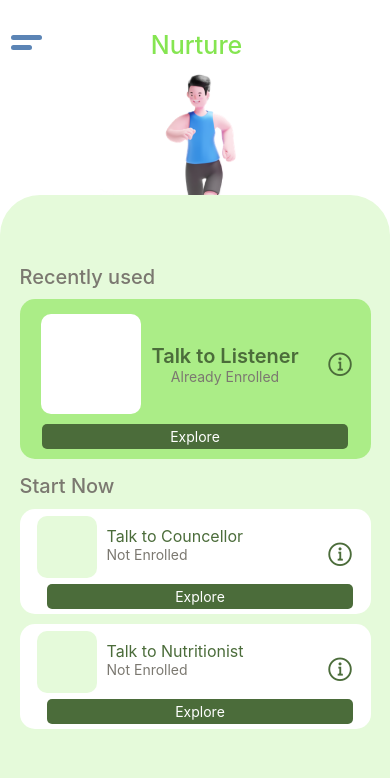
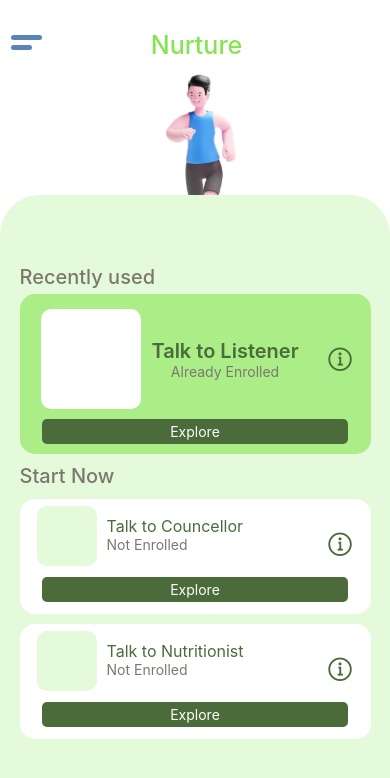
Before and after one commit to Dhananjay-JSR/RN-UBGOT, a React Native app: screen / in a window 390 px wide. Shown: the top 778 px of the page. Built offline with nearby package versions, Linux system fonts and the light colour scheme.

Commit message:
Nurture Refactoring

```diff
--- a/Components/Screens/NurturerPage.tsx
+++ b/Components/Screens/NurturerPage.tsx
@@ -16,7 +16,7 @@ function ComponentFrame(props:ComponentsProps){
     return <>
     <View style={{
         position:'relative',
-        marginTop:10,
+        marginTop:5,
         height:props.ContainerHeight,
         padding:5,
         alignItems:'center',
@@ -95,7 +95,7 @@ function Component2(props:{text1:string,text2:string}){
         position:'relative',
         marginTop:10,
         borderRadius:15,
-        height:105,
+        height:115,
         backgroundColor:'white',
         paddingLeft:10,
         width:'100%'
@@ -109,7 +109,7 @@ function Component2(props:{text1:string,text2:string}){
         }}>
             <View style={{
                 backgroundColor:"#E5FADA",
-                height:"85%",
+                height:"75%",
                 width:60,
                 borderRadius:10,
             }}>
@@ -135,7 +135,8 @@ function Component2(props:{text1:string,text2:string}){
             </View>
         </View>
             <Pressable onPress={()=>{}} style={{
-                marginTop:-13,
+                marginTop:-17,
+                marginLeft:-5,
                 height:25,
                 width:'100%',
                 display:'flex',
@@ -192,7 +193,7 @@ width:'90%'
                 </Text>
                 <ComponentFrame AvatarHeight={100} AvatarWidth={100} ContainerHeight={160} fontSize={20} Text1={"Talk to Listener"} Text2={"Already Enrolled"} backgroundColor={"#88e6559e"} profileColor={"white"}/>
                 <View style={{
-                marginTop:15
+                marginTop:10
             }}>
                 <Text style={{
                     color:'#7B7870',
```
